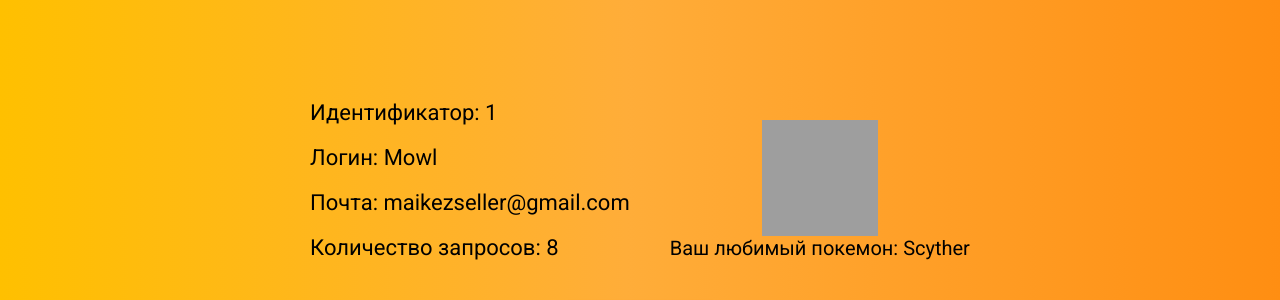
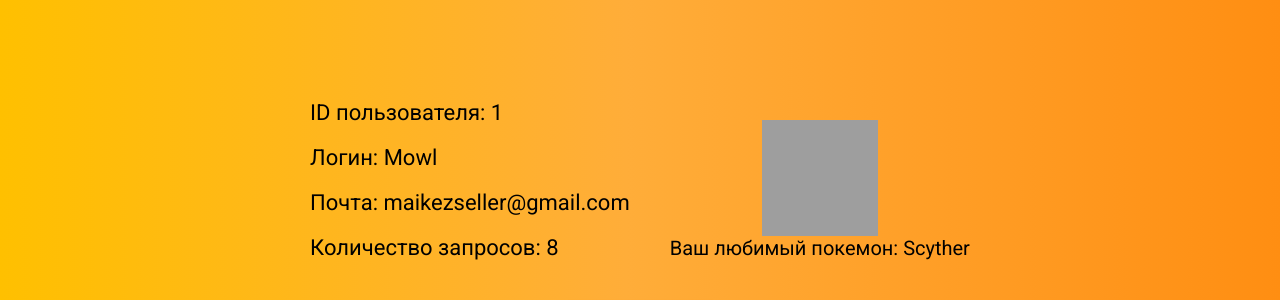
Before and after one commit to daslef/poxey, a Flask app: page /profile in a window 1280 px wide. Shown: the part 153-453 px from the top of the page. Run offline with Flask 2, Linux system fonts and the light colour scheme; a user stored in the database is signed in; data comes from the database, SQL or seed files in the repository; both versions use the stored data as it was after the commit; grey boxes are pictures that could not be loaded.

Commit message:
Заменила слово Идентификатор на ID пользователя.

```diff
--- a/templates/profile.html
+++ b/templates/profile.html
@@ -26,7 +26,7 @@
         <h2>Ваш профиль</h2>
         <div class="profile-content">
             <div class="profile-content__text">
-                <p>Идентификатор: {{user_data['id']}}</p>
+                <p>ID пользователя: {{user_data['id']}}</p>
                 <p>Логин: {{user_data['username']}}</p>
                 <p>Почта: {{user_data['email']}}</p>
                 <p>Количество запросов: {{user_data['count']}}</p>
--- a/templates/search.html
+++ b/templates/search.html
@@ -39,7 +39,7 @@
             <div class="pokemon-block" style="display: flex; align-items: center; margin-top: 40px;">
                 <div class="pokemon-block__text">
                     <style>p {margin-top: 7px; font-size: 24px;}</style>
-                    <p>Идентификатор: {{ session['pokemon_id'] }}</p>
+                    <p>ID пользователя: {{ session['pokemon_id'] }}</p>
                     <p>Имя: {{ session['pokemon_name'].title() }}</p>
                     <p>Рост: {{ session['pokemon_height'] / 10 }} м.</p>
                     <p>Вес: {{ session['pokemon_weight'] / 10 }} кг.</p>
```
Also changed, not shown: users.sqlite3.
